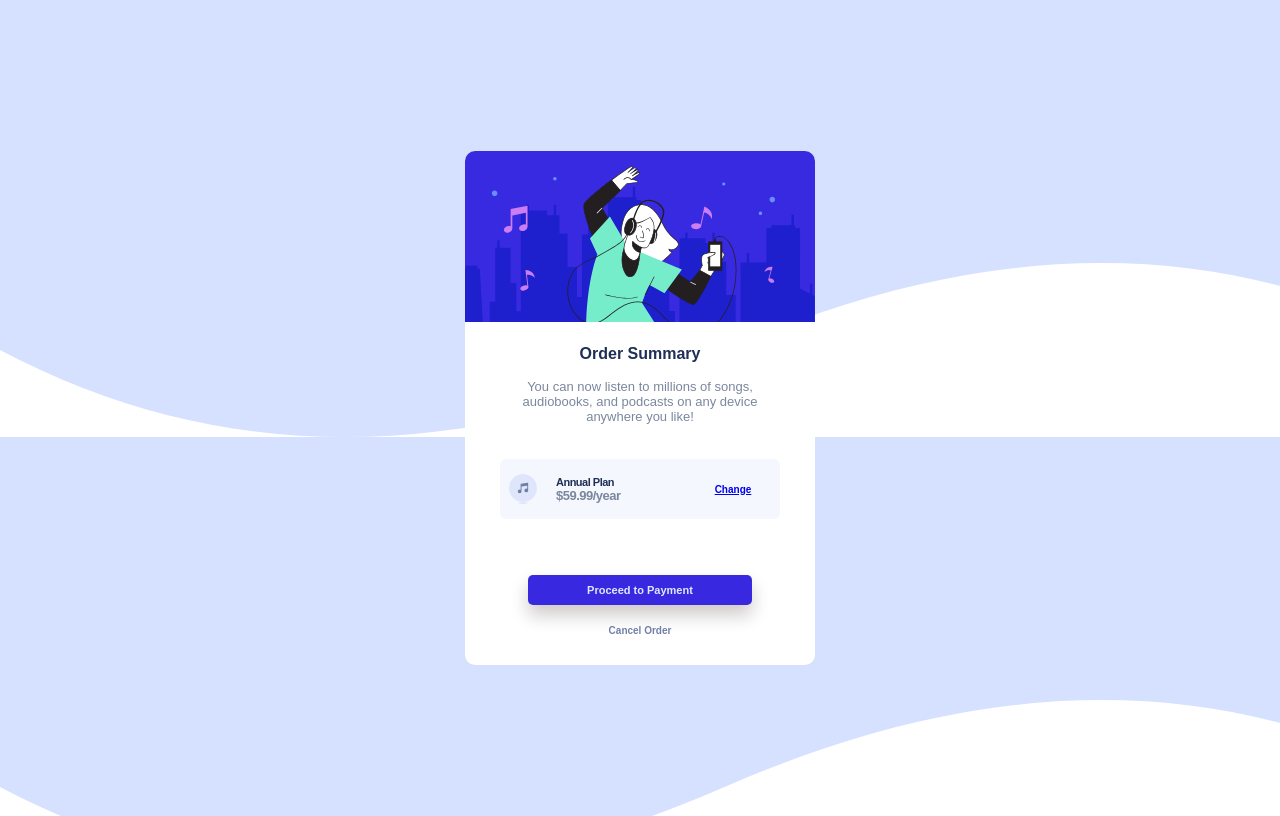
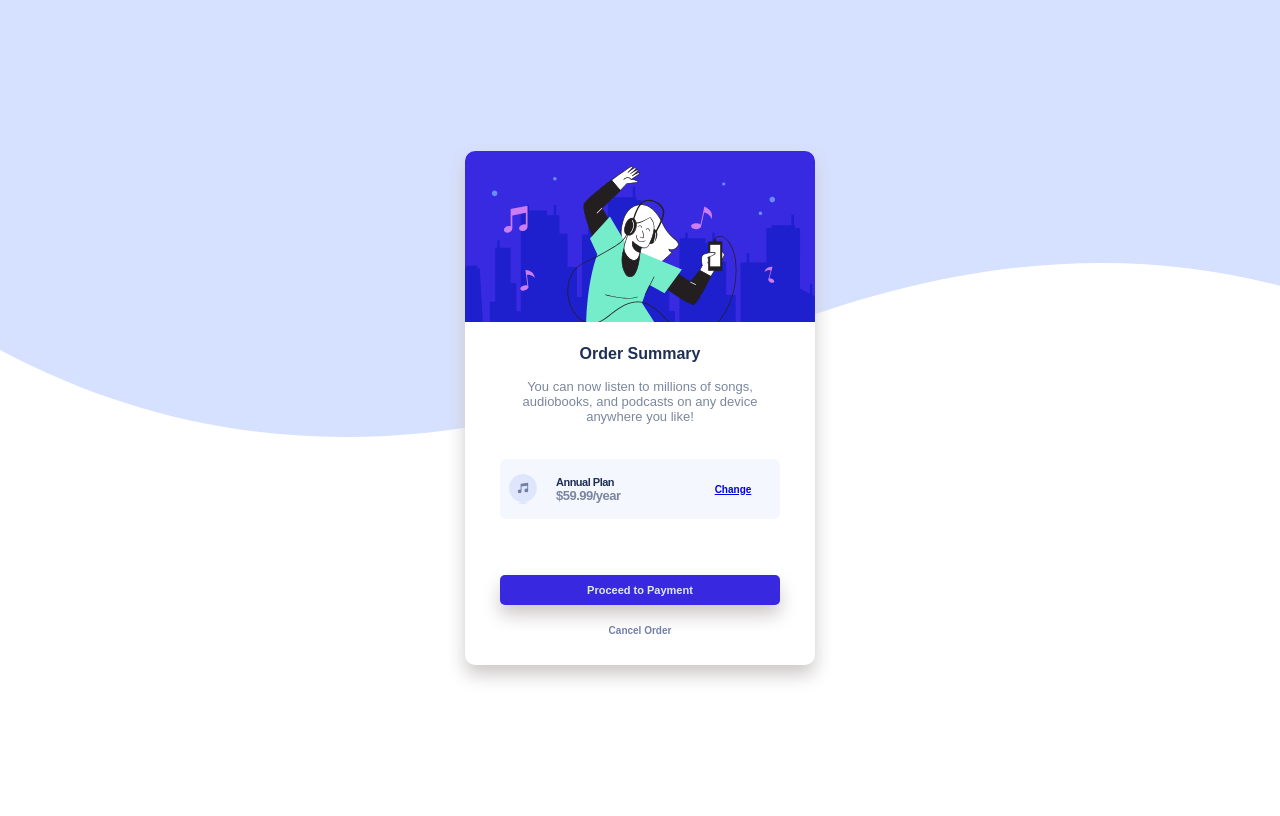
Before and after one commit to ladimiroBC/reto2, a website: page index.html in a window 1280 px wide. Drawn offline with Linux system fonts and the light colour scheme.

Commit message:
actualizando codigo reto 2

```diff
--- a/src/assets/styles/style.css
+++ b/src/assets/styles/style.css
@@ -1,12 +1,14 @@
 @media screen and (max-width: 1440px) {
     body{
         background-image: url('/src/assets/images/pattern-background-desktop.svg');
+        background-repeat: no-repeat;
     }
 }
 
 @media screen and (max-width: 375px) {
     body{
         background-image: url('/src/assets/images/pattern-background-mobile.svg');
+        background-repeat: no-repeat;
     }
 }
 
@@ -22,6 +24,7 @@
     max-width: 350px;
     height: auto;
     background-color: hsl(0, 0%, 100%);
+    box-shadow: 0px 10px 18px rgb(206, 201, 201);
     border-end-start-radius: 10px;
     border-end-end-radius: 10px;
     display: flex;
@@ -124,7 +127,7 @@ img {
 }
 
 .boton:nth-child(1) {
-    width: 80%;
+    width: 100%;
     height: 30px;
     display: flex;
     justify-content: center;
```
